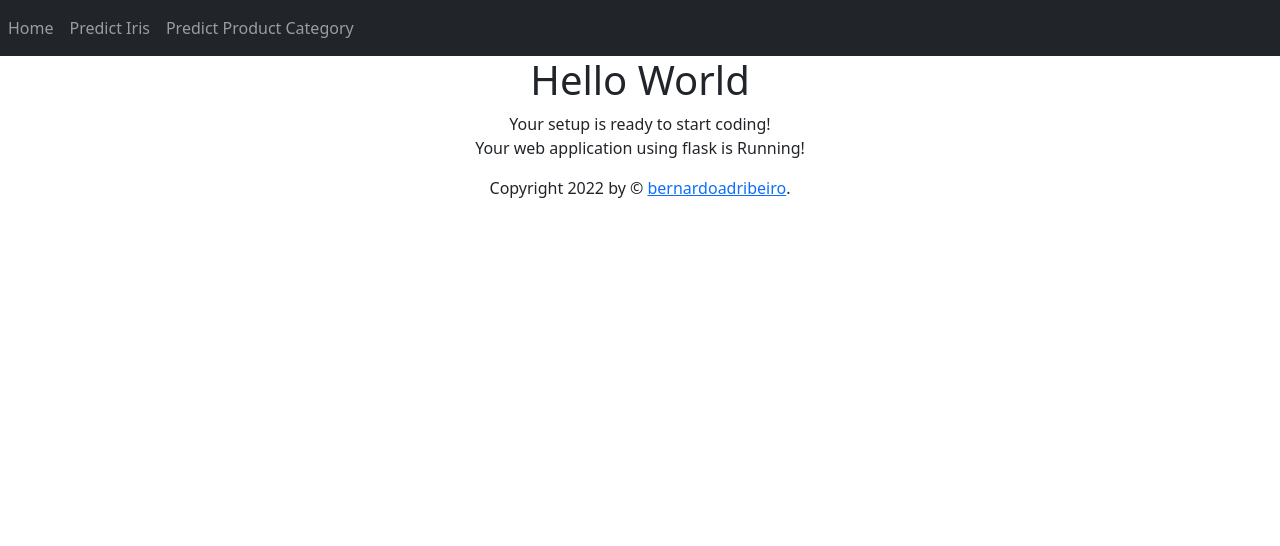
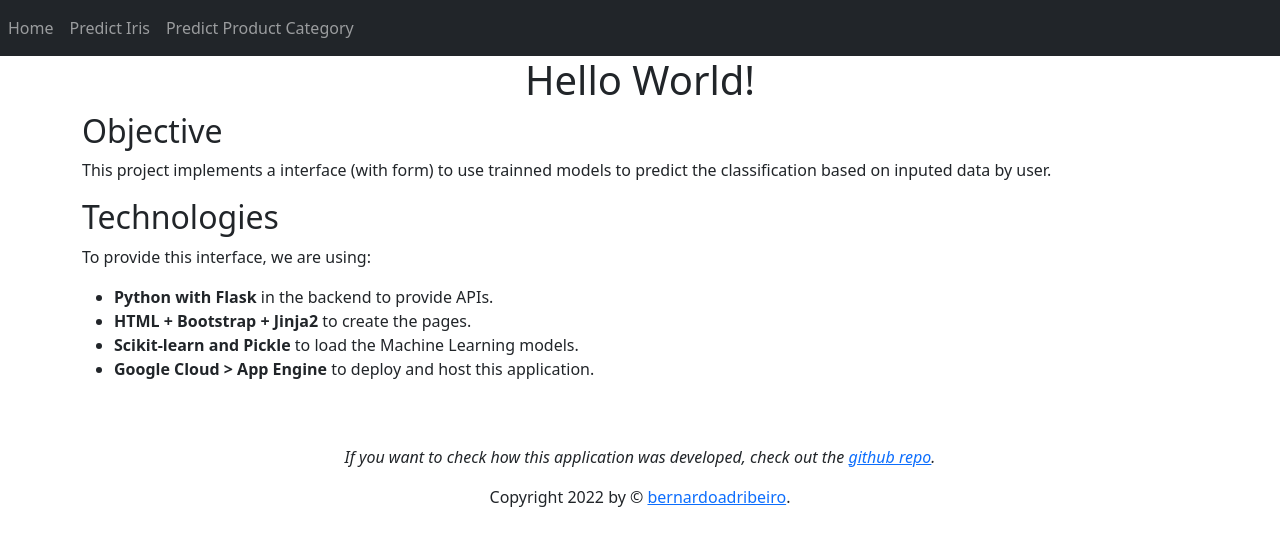
Before and after one commit to bernardoadribeiro/deploy_classification_model, a Flask app: page / in a window 1280 px wide. Shown: the top 546 px of the page. Run offline with Flask 2, Linux system fonts and the light colour scheme.

Commit message:
feat: update index and base pages info

```diff
--- a/templates/base.html
+++ b/templates/base.html
@@ -9,7 +9,7 @@
         <link href="https://cdn.jsdelivr.net/npm/bootstrap@5.2.3/dist/css/bootstrap.min.css" rel="stylesheet" integrity="sha384-rbsA2VBKQhggwzxH7pPCaAqO46MgnOM80zW1RWuH61DGLwZJEdK2Kadq2F9CUG65" crossorigin="anonymous">
 
         {% block head %}
-            <title>Basic Flask App</title>
+            <title>Interface for a classification model</title>
         {% endblock %}
     </head>
 
@@ -29,6 +29,11 @@
             {% block content %}
             {% endblock %}
 
+            <p style="text-align: center; font-style: italic; margin-top:4rem;">
+                If you want to check how this application was developed, check out the
+                <a href="https://github.com/bernardoadribeiro/classification-model-as-webapp" target="_blank"> github repo</a>.
+            </p>
+
             <footer style="text-align: center;">
                 Copyright 2022 by &copy; <a href="https://github.com/bernardoadribeiro" target="_blank">bernardoadribeiro</a>.
             </footer>
--- a/templates/index.html
+++ b/templates/index.html
@@ -1,9 +1,23 @@
 {% extends "base.html" %}
 
 {% block content %}
-    <h1 style="text-align: center;">Hello World</h1>
-    <p style="text-align: center;">
-        Your setup is ready to start coding! <br>
-        Your web application using flask is Running!
+
+    <h1 style="text-align: center;">Hello World!</h1>
+
+    <h2> Objective </h2>
+    <p style="text-align: justify;">
+        This project implements a interface (with form) to use trainned models to predict the classification based on inputed data by user.
     </p>
+
+    <h2> Technologies </h2>
+    <p style="text-align: justify;">
+        To provide this interface, we are using: <br>
+        <ul>
+            <li> <strong> Python with Flask </strong> in the backend to provide APIs. </li>
+            <li> <strong> HTML + Bootstrap + Jinja2 </strong> to create the pages. </li>
+            <li> <strong> Scikit-learn and Pickle </strong> to load the Machine Learning models. </li>
+            <li> <strong> Google Cloud > App Engine </strong> to deploy and host this application. </li>
+        </ul>
+    </p>
+
 {% endblock %}
```
